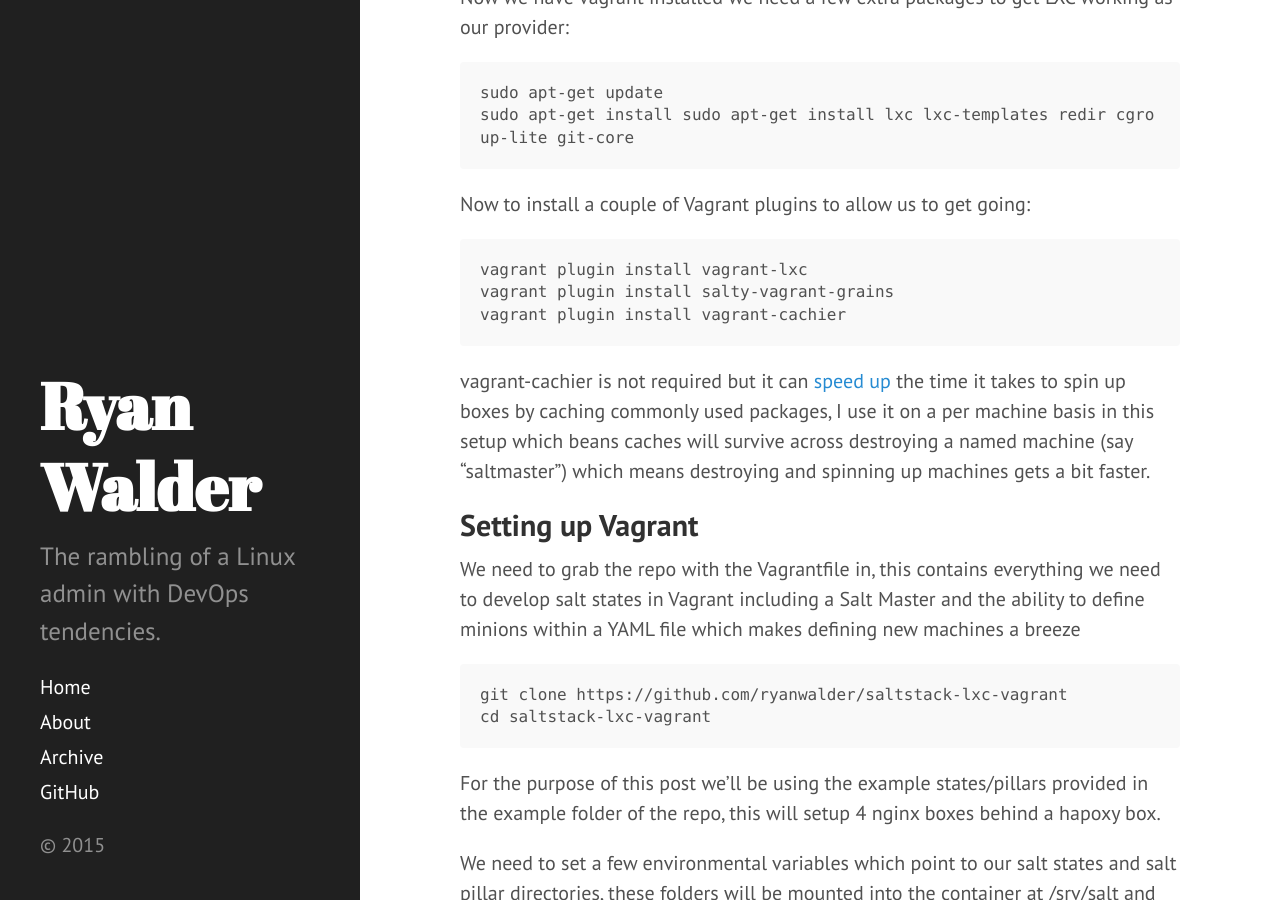
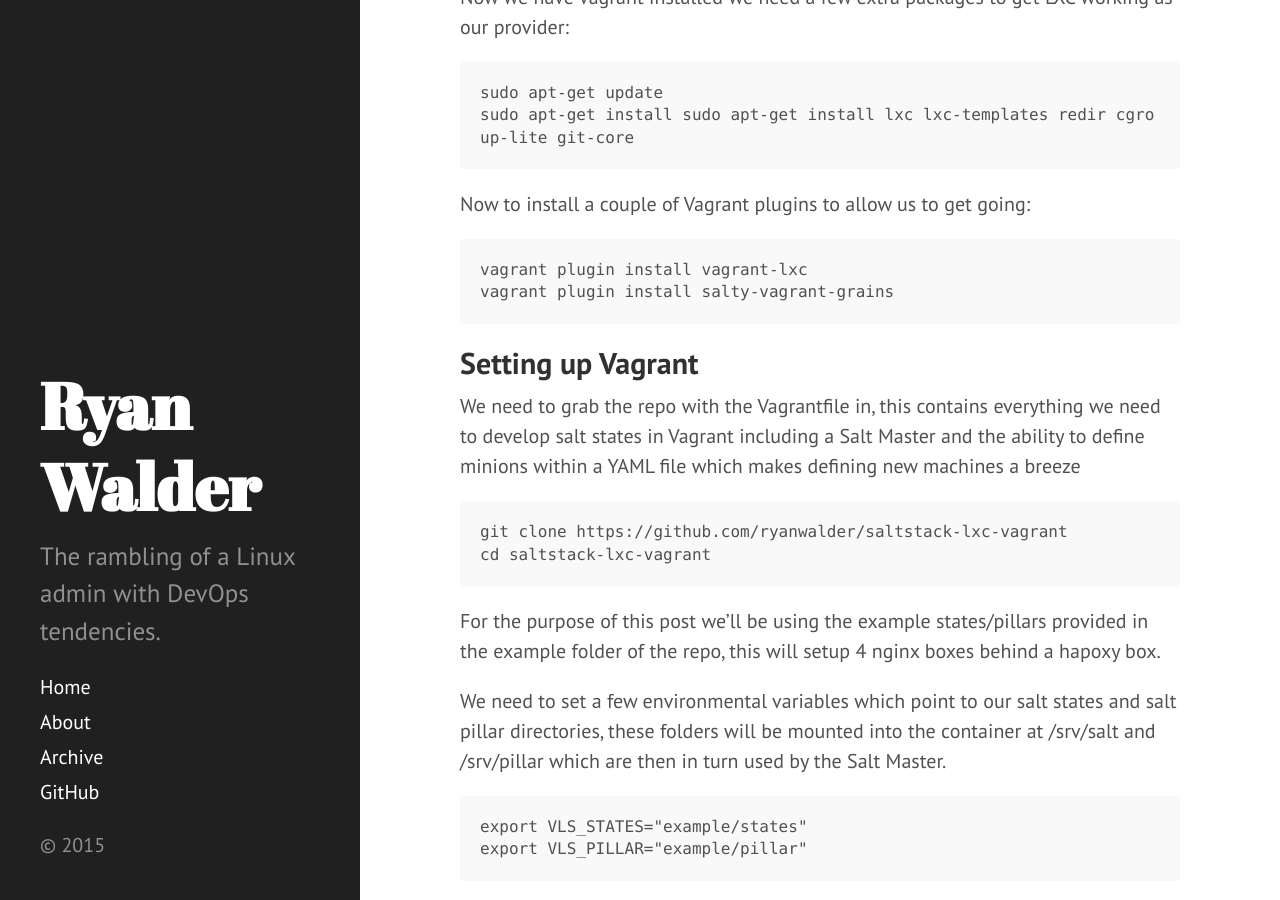
Before and after one commit to ryanwalder/ryanwalder.github.io, a Jekyll site: the page built from _posts/2015-04-21-vagrant-and-statstack.md, in a window 1280 px wide and 900 px high, scrolled down 928 px. Built offline with Jekyll 4.4.1, drawn with Linux system fonts in a browser that asks for light colours; Markdown is read by kramdown in place of the engine named in the settings; comment, search, counter and statistics services are not loaded.

Commit message:
Remove vagrant-cachier recommendation
Really not suites for Salt dev

```diff
--- a/_posts/2015-04-21-vagrant-and-statstack.md
+++ b/_posts/2015-04-21-vagrant-and-statstack.md
@@ -26,9 +26,6 @@ Now to install a couple of Vagrant plugins to allow us to get going:
 
     vagrant plugin install vagrant-lxc
     vagrant plugin install salty-vagrant-grains
-    vagrant plugin install vagrant-cachier
-
-vagrant-cachier is not required but it can [speed up](http://fgrehm.viewdocs.io/vagrant-cachier/benchmarks) the time it takes to spin up boxes by caching commonly used packages, I use it on a per machine basis in this setup which beans caches will survive across destroying a named machine (say "saltmaster") which means destroying and spinning up machines gets a bit faster.
 
 ## Setting up Vagrant
 We need to grab the repo with the Vagrantfile in, this contains everything we need to develop salt states in Vagrant including a Salt Master and the ability to define minions within a YAML file which makes defining new machines a breeze
```
